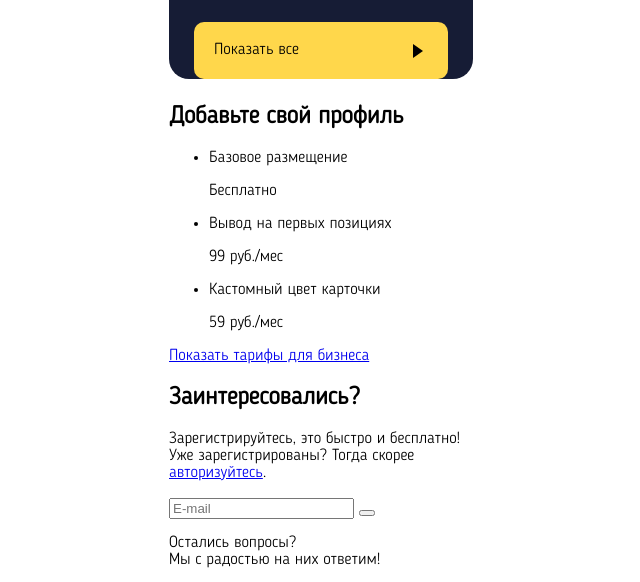
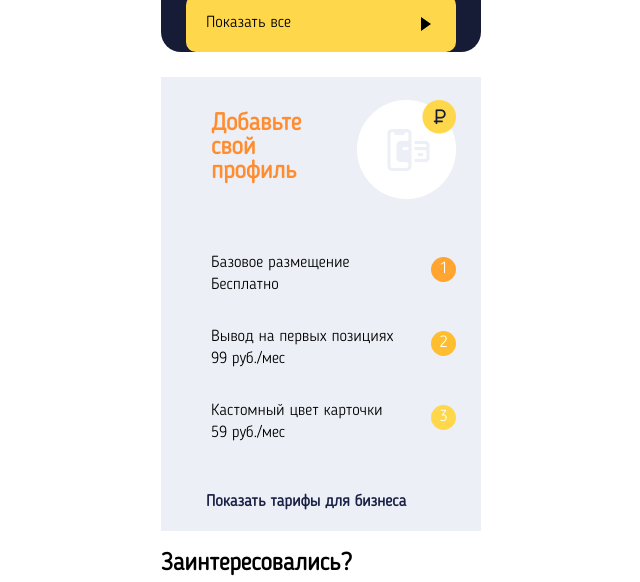
Before and after one commit to abatollo/pognali, a website: page source/index.html in a window 1280 px wide. Shown: the part 3525-4107 px from the top of the page, without its empty margins (319-959 px from the left). Drawn offline with nearby package versions, Linux system fonts and the light colour scheme; files that its build step writes are made by us from their sources.

Commit message:
Cделал добавьте профиль

```diff
--- a/source/index.html
+++ b/source/index.html
@@ -244,26 +244,26 @@
     </section>
 
     <section class="offers-section">
-      <h2 class="offers-section__header">Добавьте свой профиль</h2>
+      <h2 class="offers-section__heading">Добавьте свой профиль</h2>
       <ul class="offers-section__list">
         <li class="offers-section__item">
-          <p>Базовое размещение</p>
-          <p>Бесплатно</p>
+          <p class="offers-section__item-text">Базовое размещение</p>
+          <p class="offers-section__item-text">Бесплатно</p>
         </li>
         <li class="offers-section__item">
-          <p>Вывод на первых позициях</p>
-          <p>99 руб./мес</p>
+          <p class="offers-section__item-text">Вывод на первых позициях</p>
+          <p class="offers-section__item-text">99 руб./мес</p>
         </li>
         <li class="offers-section__item">
-          <p>Кастомный цвет карточки</p>
-          <p>59 руб./мес</p>
+          <p class="offers-section__item-text">Кастомный цвет карточки</p>
+          <p class="offers-section__item-text">59 руб./мес</p>
         </li>
       </ul>
       <a class="offers-section__more" href="business-rates.html">Показать тарифы для бизнеса</a>
     </section>
 
     <section class="feedback-section">
-      <h2 class="feedback-section__item">Заинтересовались?</h2>
+      <h2 class="feedback-section__heading">Заинтересовались?</h2>
       <p class="feedback-section__description">
         Зарегистрируйтесь, это быстро и бесплатно! Уже зарегистрированы? Тогда
         скорее <a class="feedback-section__text-link" href="login.html">авторизуйтесь</a>.
--- a/source/less/html.less
+++ b/source/less/html.less
@@ -11,3 +11,7 @@ html {
 *::after {
   box-sizing: inherit;
 }
+
+body {
+  margin: 0;
+}
--- /dev/null
+++ b/source/less/offers-section.less
@@ -0,0 +1,80 @@
+.offers-section {
+  background-color: #edeff6;
+
+  &__heading {
+    margin: 0;
+    padding-top: 35px;
+    padding-right: 145px;
+    padding-bottom: 35px;
+    padding-left: 50px;
+    color: #ff8d30;
+    height: 145px;
+
+    font-size: 24px;
+    line-height: 24px;
+    font-weight: bold;
+
+    background-image: url("/img/rates@1x.png");
+    background-position: right 25px center;
+    background-repeat: no-repeat;
+    background-size: 99px;
+  }
+
+  &__list {
+    padding: 0 25px;
+    margin: 0;
+    list-style: none;
+    font-size: 16px;
+    line-height: 22px;
+    counter-reset: item;
+  }
+
+  &__item {
+    position: relative;
+    margin: 30px 25px;
+    margin-right: 0;
+  }
+
+  &__item::after {
+    counter-increment: item;
+    content: counter(item);
+    position: absolute;
+    top: 5px;
+    right: 0;
+    border-radius: 50%;
+    height: 25px;
+    width: 25px;
+    text-align: center;
+    vertical-align: middle;
+    line-height: 25px;
+    color: white;
+    background-color: #ffa530;
+  }
+
+  &__item:nth-of-type(1)::after {
+    background-color: #ffa530;
+  }
+
+  &__item:nth-of-type(2)::after {
+    background-color: #ffbd30;
+  }
+
+  &__item:nth-of-type(3)::after {
+    background-color: #ffd74b;
+  }
+
+  &__item-text {
+    padding: 0;
+    margin: 0;
+  }
+
+  &__more {
+    color: black;
+    display: block;
+    margin: 0 25px;
+    text-decoration: none;
+    padding: 20px;
+    color: #192144;
+    font-weight: bold;
+  }
+}
--- a/source/less/style.less
+++ b/source/less/style.less
@@ -8,3 +8,4 @@
 @import "about-section.less";
 @import "destinations-section.less";
 @import "companions-section.less";
+@import "offers-section.less";
```
